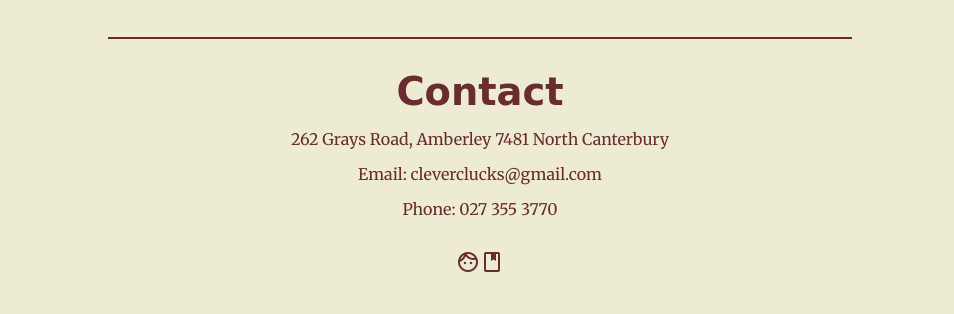
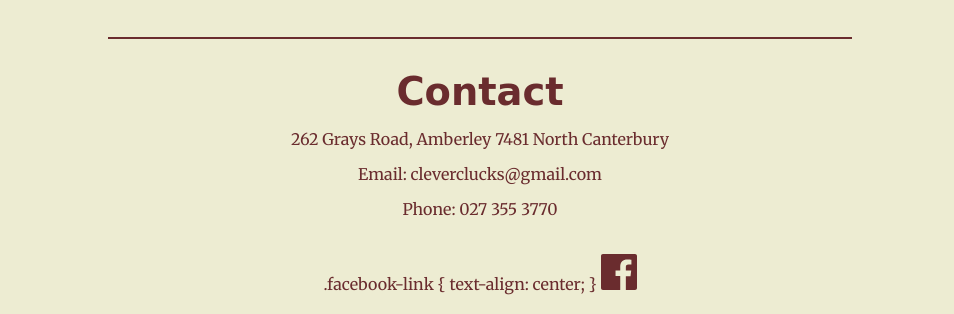
Before and after one commit to penelopelstark-cyber/cleverclucks, a plain HTML site: page index.html in a window 1280 px wide. Shown: the part 1417-1731 px from the top of the page, without its empty margins (160-1114 px from the left). Drawn offline with nearby package versions, Linux system fonts and the light colour scheme; a web font is replaced by a local one.

Commit message:
Add Facebook link with SVG icon to index.html

```diff
--- a/index.html
+++ b/index.html
@@ -7,7 +7,6 @@
 
     <!-- Google Fonts -->
     <link href="https://fonts.googleapis.com/css2?family=Birthstone&family=Merriweather:wght@400;700&display=swap" rel="stylesheet">
-<link href="https://fonts.googleapis.com/css2?family=Material+Symbols+Outlined" rel="stylesheet">
 
     <style>
         /* Body */
@@ -128,6 +127,24 @@
     transform: scale(1.1);
     opacity: 0.8;
 }
+        /* Facebook icon */
+.facebook-link {
+    display: inline-block;
+    margin-top: 20px;
+}
+
+.facebook-link svg {
+    width: 36px;
+    height: 36px;
+    fill: #6a2c2e; /* matches your site colour */
+    transition: transform 0.3s ease, opacity 0.3s ease;
+}
+
+.facebook-link:hover svg {
+    transform: scale(1.1);
+    opacity: 0.8;
+}
+
 
     </style>
 </head>
@@ -243,12 +260,19 @@
     <p>262 Grays Road, Amberley 7481 North Canterbury</p>
     <p>Email: cleverclucks@gmail.com</p>
     <p>Phone: 027 355 3770</p>
-    <div class="social">
+    .facebook-link {
+    text-align: center;
+}
+   <div class="facebook-link">
     <a href="https://www.facebook.com/clever.clucks" target="_blank" aria-label="Clever Clucks on Facebook">
-        <span class="material-symbols-outlined">facebook</span>
+        <svg viewBox="0 0 24 24" aria-hidden="true">
+            <path d="M22.675 0h-21.35C.597 0 0 .597 0 1.326v21.348C0 23.403.597 24 1.326 24h11.495v-9.294H9.691V11.01h3.13V8.413c0-3.1 1.893-4.788 4.659-4.788 1.325 0 2.464.099 2.796.143v3.24h-1.918c-1.504 0-1.796.715-1.796 1.763v2.31h3.587l-.467 3.696h-3.12V24h6.116C23.403 24 24 23.403 24 22.674V1.326C24 .597 23.403 0 22.675 0z"/>
+        </svg>
     </a>
 </div>
 
 
+
+
 </body>
 </html>
```
